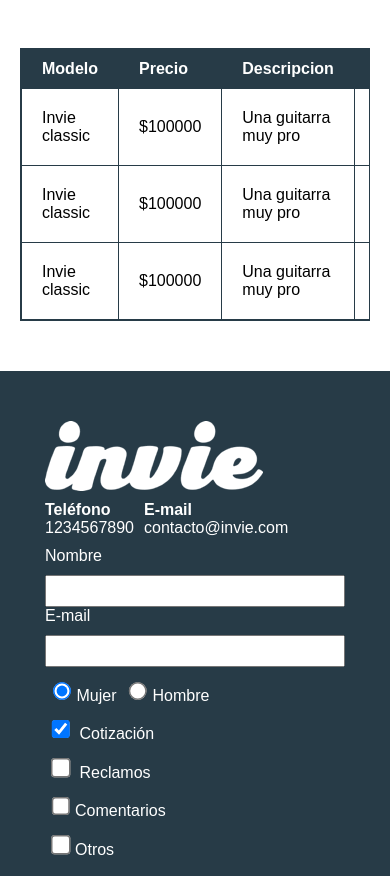
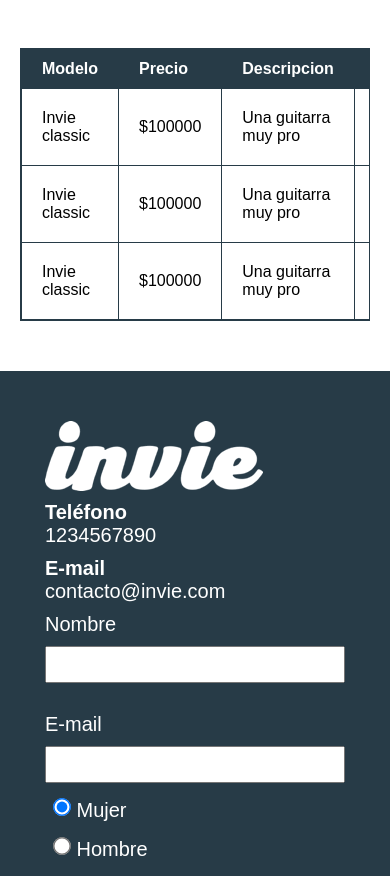
Before and after one commit to eduardojesus12/invie-responsive, a plain HTML site: page precios.html in a window 390 px wide. Shown: the part 166-1042 px from the top of the page. Drawn offline with Linux system fonts and the light colour scheme; some packages are replaced by stand-ins of ours; files whose address does not match are found by name; a web font is replaced by a local one.

Commit message:
User Experience

```diff
--- a/css/invie.css
+++ b/css/invie.css
@@ -404,6 +404,12 @@ input:focus, textarea:focus {
 
   .contacto {
     margin: 0 auto;
+    display: block;
+    font-size: 20px;
+  }
+
+  .contacto a {
+    display: block;
   }
 
   .formulario {
@@ -412,17 +418,28 @@ input:focus, textarea:focus {
     width: 300px;
   }
 
+  .formulario label {
+    font-size: 20px;
+  }
+
+  .sexo label {
+    display: block;
+  }
   .intereses label {
     display: block;
-    font-size: 16px;
   }
 
   .col1 {
     margin: 0;
   }
 
-  input[type="text"], input[type="email"] {
-    font-size: 16px;
+  input[type="text"] {
+    margin-bottom: 30px;
+  }
+
+  input[type="text"],
+  input[type="email"] {
+    font-size: 20px;
     padding: 5px;
   }
 
@@ -430,9 +447,11 @@ input:focus, textarea:focus {
     width: 100%;
     padding: 0;
     border: 0;
+    font-size: 20px;
   }
 
-  input[type="radio"], input[type="checkbox"] {
+  input[type="radio"],
+  input[type="checkbox"] {
     zoom: 1.5;
   }
   /* footer */
```
Also changed, not shown: index.html (+1 -1 lines), css/invie.min.css (added).
